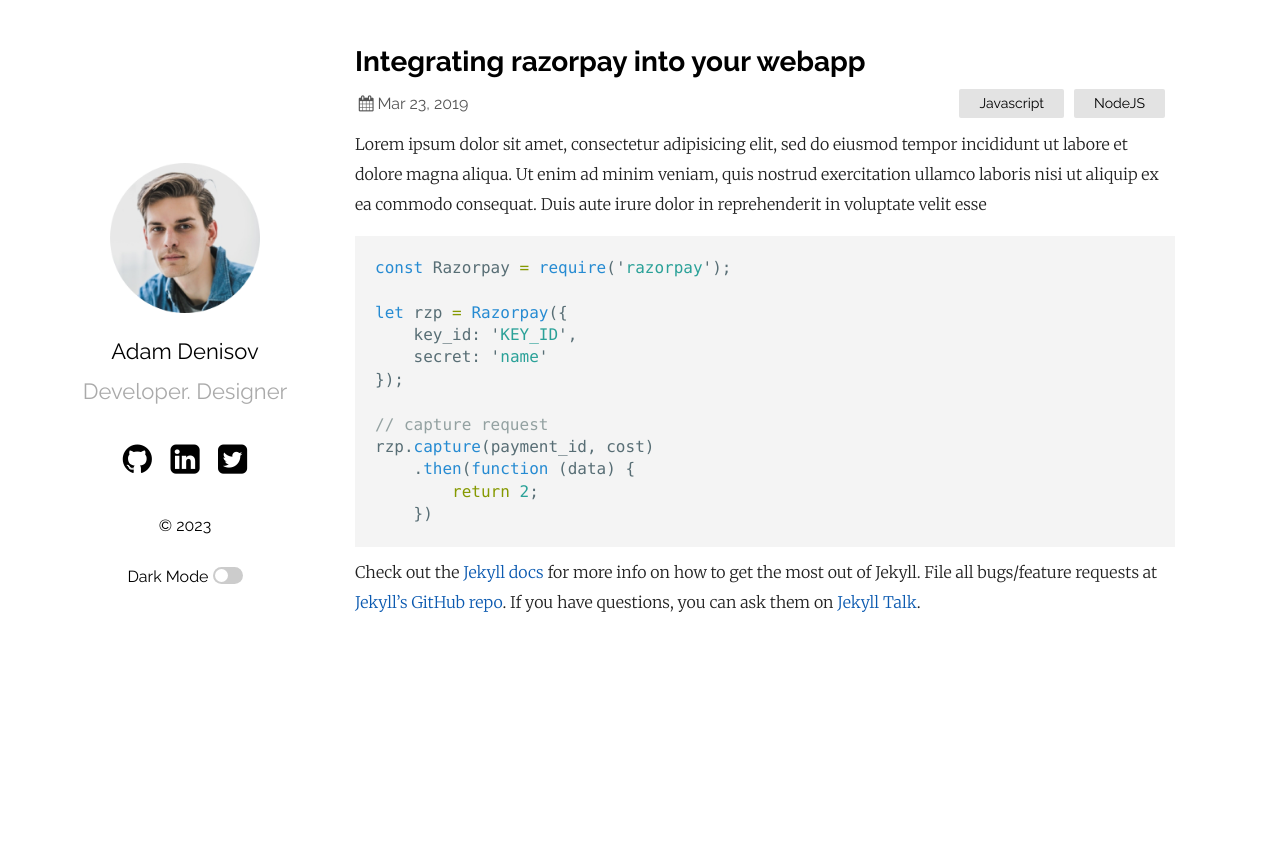
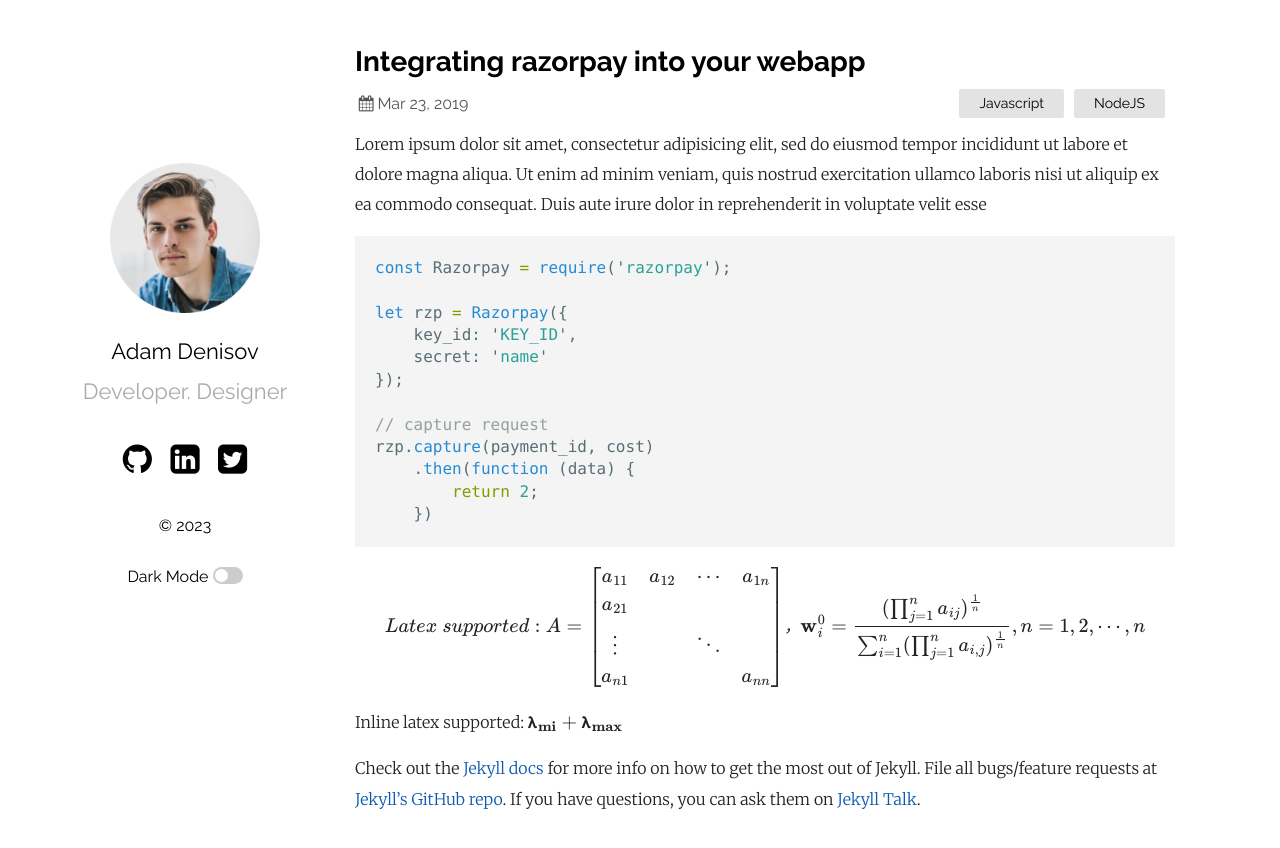
Before and after one commit to samarsault/plainwhite-jekyll, a Jekyll site: the page built from _posts/2019-03-23-welcome-to-jekyll.markdown, in a window 1280 px wide. Shown: the top 848 px of the page. Built offline with Jekyll 4.4.1, drawn with Linux system fonts in a browser that asks for light colours; formulas are drawn with MathJax 3.

Commit message:
feat: support latex

````diff
--- a/_config.yml
+++ b/_config.yml
@@ -18,6 +18,7 @@
   sitemap: true # set to true to generate sitemap.xml content
   search: true # set to true to enable searchbar
   dark_mode: true # set to true to add dark mode toggle
+  latex: true # set to true to enable latex
   portfolio_image: "assets/portfolio.png" # the path from the base directory of the site to the image to display (no / at the start)
   html_lang: "en" # set the lang attribute of the <html> tag for the pages. See here for a list of codes: https://www.w3schools.com/tags/ref_country_codes.asp
   condensed_mobile:
--- a/_posts/2019-03-23-welcome-to-jekyll.markdown
+++ b/_posts/2019-03-23-welcome-to-jekyll.markdown
@@ -21,6 +21,21 @@
 	})
 ```
 
+$$
+	Latex \space supported: A =
+	\left[
+	\begin{matrix}
+	a_{11}&a_{12}&\cdots&a_{1n}\\
+	a_{21}\\
+	\vdots&&\ddots\\
+	a_{n1}&&&a_{nn}
+	\end{matrix}
+	\right]
+	，\mathbf{w}_i^0 = \frac{(\prod_{j=1}^na_{ij})^{\frac{1}{n}}}{\sum_{i=1}^n (\prod_{j=1}^n a_{i,j})^{\frac{1}{n}}},n=1,2,\cdots,n
+$$
+
+Inline latex supported: $\mathbf{λ_{mi}}+\mathbf{λ_{max}}$
+
 Check out the [Jekyll docs][jekyll-docs] for more info on how to get the most out of Jekyll. File all bugs/feature requests at [Jekyll’s GitHub repo][jekyll-gh]. If you have questions, you can ask them on [Jekyll Talk][jekyll-talk].
 
 [jekyll-docs]: https://jekyllrb.com/docs/home
--- a/_sass/dark.scss
+++ b/_sass/dark.scss
@@ -1,8 +1,9 @@
-.dark,
+.dark {
+	background-color: #171717;
+}
 .dark * {
 	$dark_text_color: #f6f6f6;
 	$dark_link_color: #4da3ff;
-	background-color: #171717;
 	color: $dark_text_color;
 	border-color: #e6e6e6;
 
````
Also changed, not shown: _layouts/default.html (+14 -0 lines).
